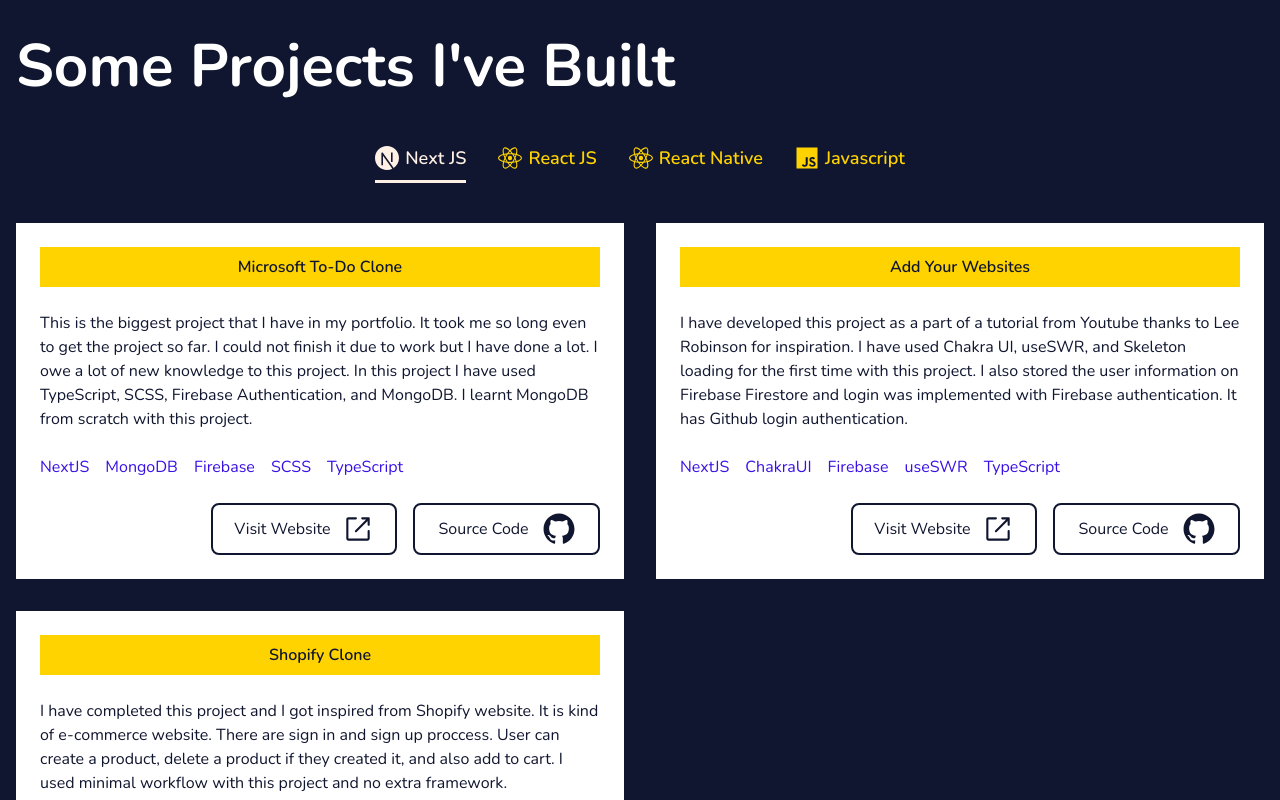
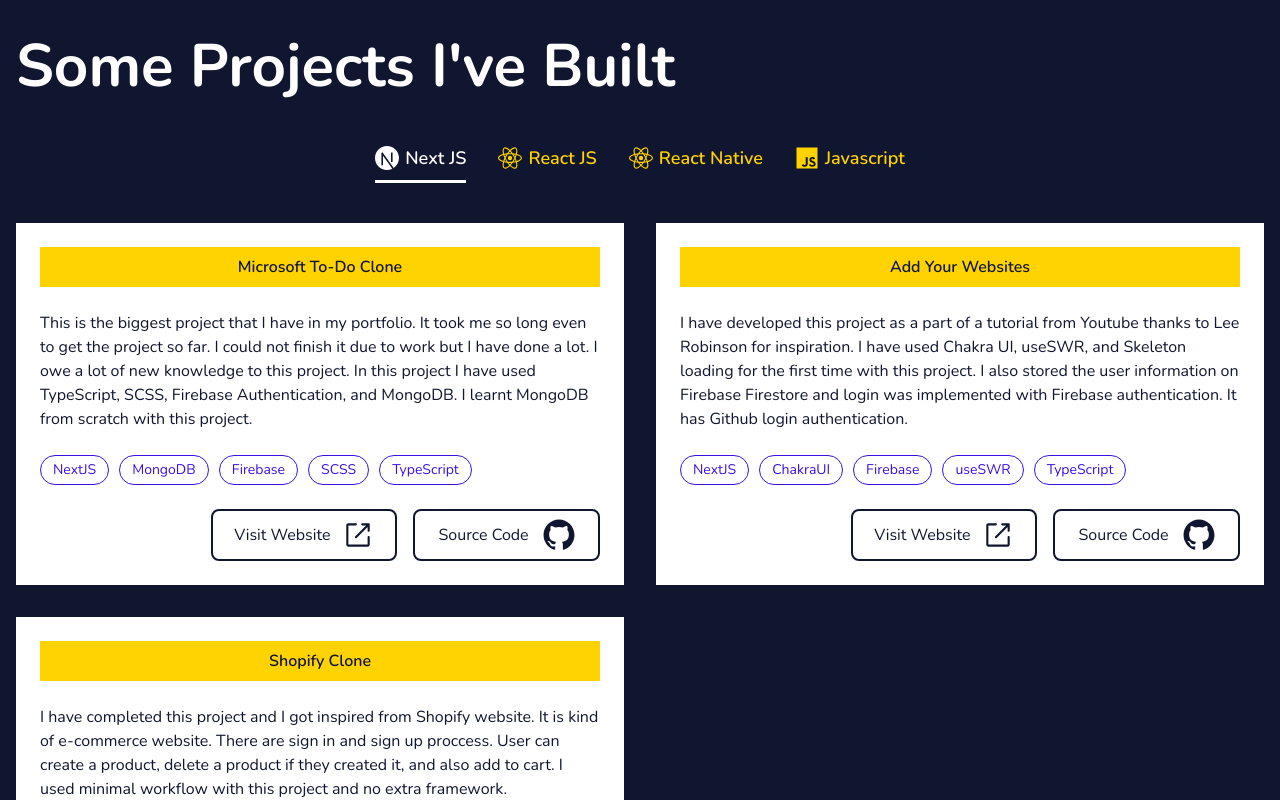
Before and after one commit to serdargokhan/serdargokhan.dev, a Next.js app: page /en in a window 1280 px wide. Shown: the part 1580-2380 px from the top of the page. Built offline with nearby package versions, Linux system fonts and the light colour scheme.

Commit message:
feat: update component's styles and refactoring

```diff
--- a/src/components/pages/home/ContactSection/index.tsx
+++ b/src/components/pages/home/ContactSection/index.tsx
@@ -9,22 +9,24 @@
 
     return (
         <section
-            className="last-section-height flex items-center bg-primary-400"
+            className="last-section-height flex items-center bg-primary-400 bg-noise"
             id="contact"
         >
             <div className="container grid cursor-default place-items-center gap-12 max-lg:py-12 lg:grid-cols-2 lg:gap-20">
-                <div className="grid gap-4 font-semibold text-primary-300">
+                <div className="grid gap-4 font-semibold">
                     <h2 className="text-3xl font-bold md:text-6xl">
                         {t("title")}
                     </h2>
                     <p>{t("paragraph-one")}</p>
                     <p>{t("paragraph-two")}</p>
-                    <NextLink
-                        className="w-fit rounded-full border-2 border-primary-200 bg-primary-200 px-6 py-3 text-white transition-all hover:bg-primary-400 hover:text-primary-300"
-                        href="mailto:gokhan_bakirci_53@hotmail.com?subject=Hello!"
-                    >
-                        {t("cta")}
-                    </NextLink>
+                    <div className="group inline-block w-fit">
+                        <NextLink
+                            className="inline-block rounded-md border border-primary-300 bg-white px-4 py-2.5 font-semibold transition duration-200 group-hover:-translate-y-1 group-hover:translate-x-1 group-hover:shadow-[-4px_4px_0px_0px_#3a10e5]"
+                            href="mailto:gokhan_bakirci_53@hotmail.com"
+                        >
+                            {t("cta")}
+                        </NextLink>
+                    </div>
                 </div>
                 <NextImage src={ContactImage} alt="" />
             </div>
--- a/src/components/pages/home/GreetingSection/index.tsx
+++ b/src/components/pages/home/GreetingSection/index.tsx
@@ -8,9 +8,9 @@
     const t = useTranslations("Home.GreetingSection");
 
     return (
-        <section className="section-height flex items-center bg-primary-400">
+        <section className="section-height flex items-center bg-primary-400 bg-noise">
             <div className="container grid place-items-center gap-12 py-12 lg:grid-cols-2 lg:gap-20 lg:py-20">
-                <div className="grid cursor-default gap-4 text-primary-300">
+                <div className="grid cursor-default gap-4">
                     <span className="text-primary-200">{t("greeting")}</span>
                     <h1 className="text-4xl font-bold md:text-6xl">
                         {t("name")}
--- a/src/components/pages/home/PortfolioSection/ProjectItem.tsx
+++ b/src/components/pages/home/PortfolioSection/ProjectItem.tsx
@@ -13,23 +13,26 @@
     const t = useTranslations("Home.PortfolioSection.actions");
 
     return (
-        <article className="flex cursor-default flex-col gap-6 bg-white p-6 text-primary-300 transition duration-300 hover:-translate-y-4 hover:translate-x-4 hover:shadow-primary-100">
+        <article className="flex cursor-default flex-col gap-6 bg-white p-6 transition duration-300 hover:-translate-y-4 hover:translate-x-4 hover:shadow-primary-100-lg">
             <h3 className="bg-primary-100 p-2 text-center font-semibold">
                 {title}
             </h3>
-
             <p>{description}</p>
-
-            <ul className="flex flex-wrap gap-4 text-primary-200">
+            <ul className="flex flex-wrap gap-2.5 text-primary-200">
                 {techStacks.map((techStack, index) => (
-                    <li key={index}>{techStack}</li>
+                    <li
+                        className="rounded-full border border-primary-200 px-3 py-1 text-sm"
+                        key={index}
+                    >
+                        {techStack}
+                    </li>
                 ))}
             </ul>
 
             <div className="mt-auto flex justify-end gap-4">
                 <NextLink
                     href={websiteLink}
-                    className="group flex w-1/2 items-center justify-around rounded-lg border-2 border-primary-300 px-4 py-2 text-primary-300 hover:bg-primary-300 hover:text-white md:w-1/3"
+                    className="group flex w-1/2 items-center justify-around rounded-lg border-2 border-primary-300 px-4 py-2 hover:bg-primary-300 hover:text-white md:w-1/3"
                 >
                     <span>{t("visit-website")}</span>
                     <ExternalLinkIcon className="h-8 w-8 fill-primary-300 transition group-hover:fill-white" />
@@ -37,7 +40,7 @@
 
                 <NextLink
                     href={sourceLink}
-                    className="group flex w-1/2 items-center justify-around rounded-lg border-2 border-primary-300 px-4 py-2 text-primary-300 hover:bg-primary-300 hover:text-white md:w-1/3"
+                    className="group flex w-1/2 items-center justify-around rounded-lg border-2 border-primary-300 px-4 py-2 hover:bg-primary-300 hover:text-white md:w-1/3"
                 >
                     <span>{t("source-code")}</span>
                     <GithubIcon className="h-8 w-8 fill-primary-300 transition group-hover:fill-white" />
--- a/src/components/pages/home/PortfolioSection/index.tsx
+++ b/src/components/pages/home/PortfolioSection/index.tsx
@@ -26,12 +26,12 @@
                             key={categoryButton.id}
                             onClick={() => setCategory(categoryButton.id)}
                             className={cn(
-                                "group relative flex items-center gap-1.5 border-b-[3px] border-transparent py-2 text-lg font-semibold text-primary-100 transition hover:text-primary-400",
+                                "group relative flex items-center gap-1.5 border-b-[3px] border-transparent py-2 text-lg font-semibold text-primary-100 transition hover:text-white",
                                 category === categoryButton.id &&
-                                    "border-primary-400 text-primary-400 [&>svg]:fill-primary-400"
+                                    "border-white text-white [&>svg]:fill-white"
                             )}
                         >
-                            <categoryButton.icon className="h-6 w-6 fill-primary-100 transition group-hover:fill-primary-400" />
+                            <categoryButton.icon className="h-6 w-6 fill-primary-100 transition group-hover:fill-white" />
                             <span>{categoryButton.title}</span>
                         </button>
                     ))}
```
